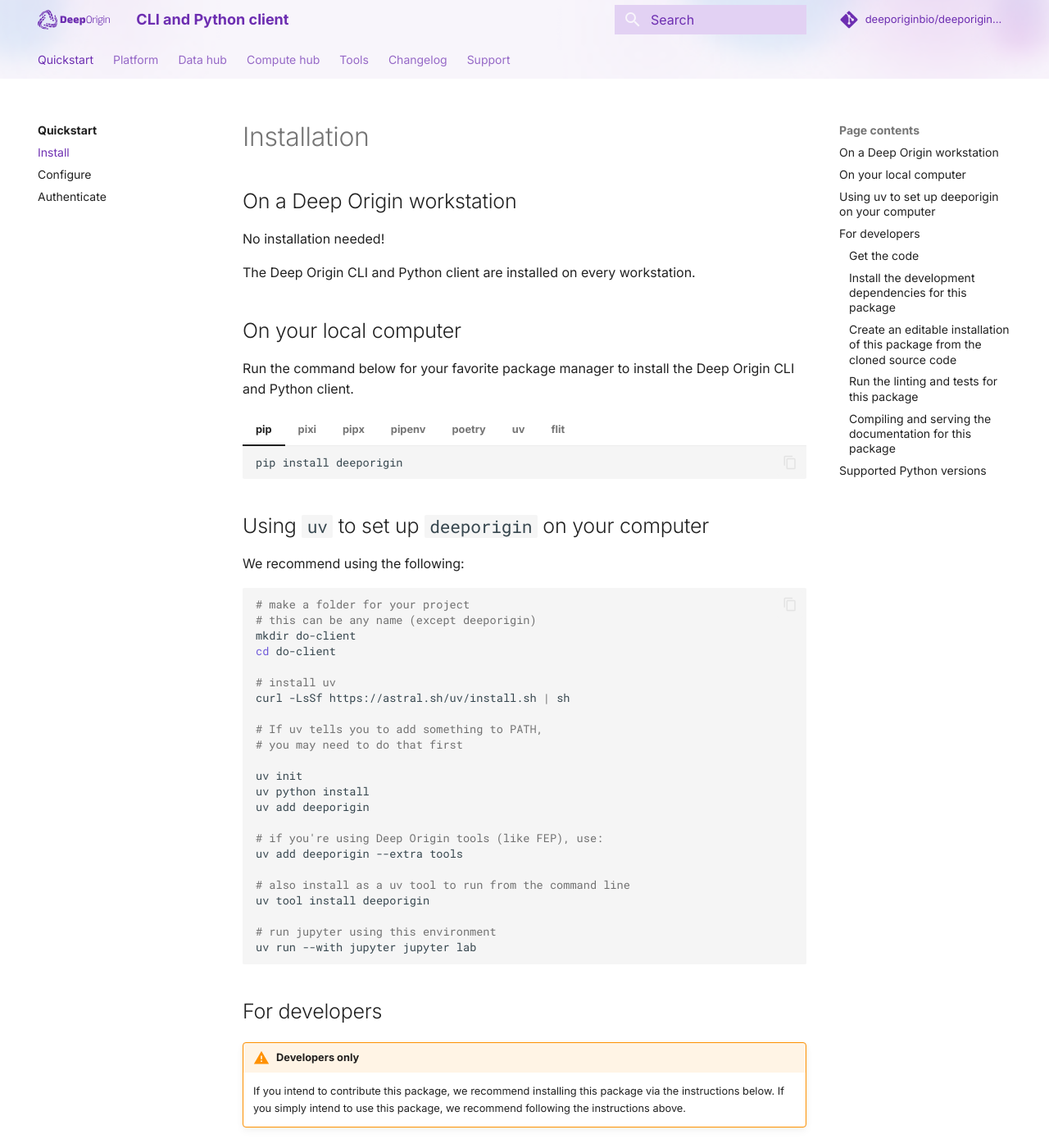
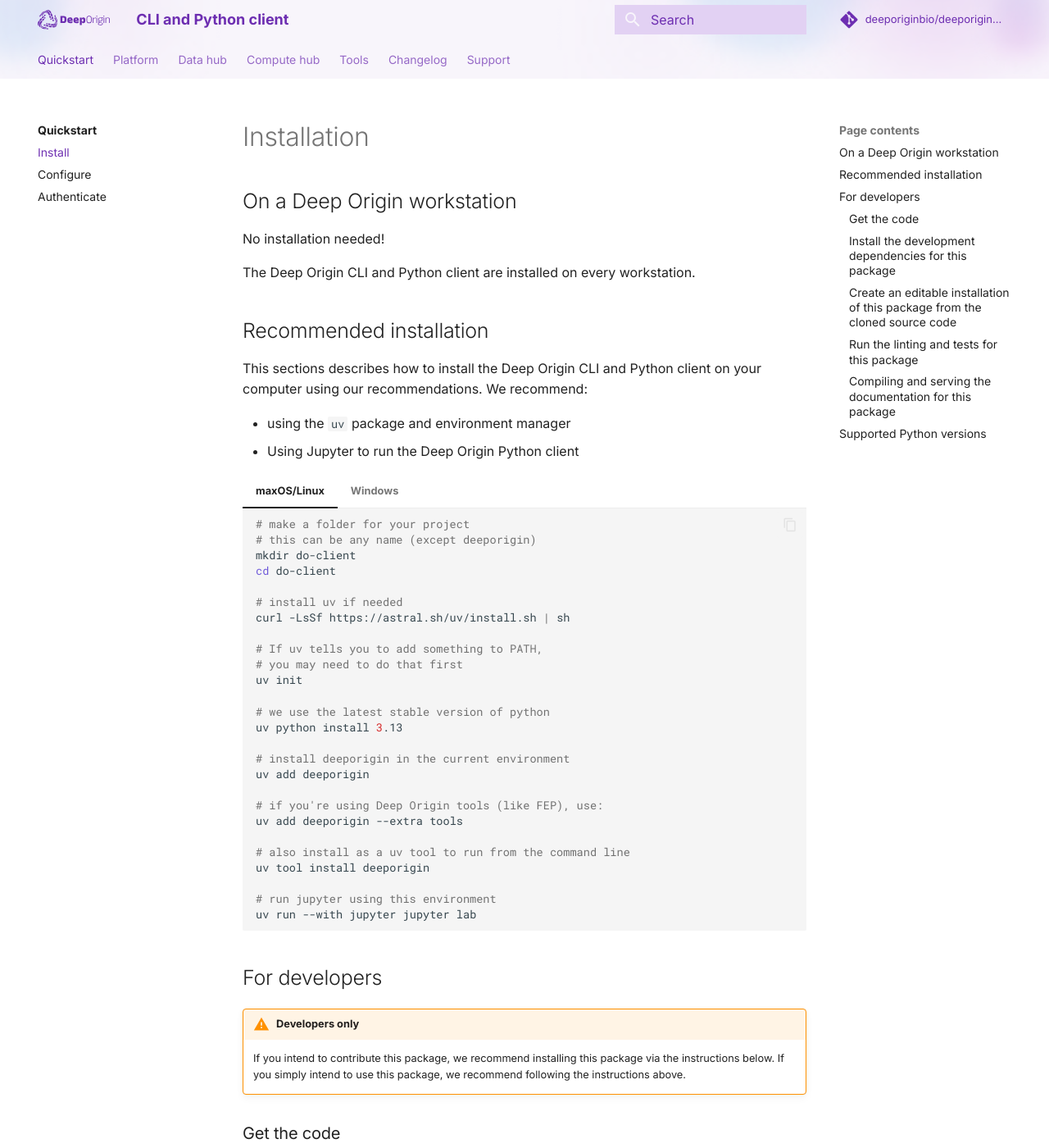
Before and after one commit to deeporiginbio/deeporigin-client, an MkDocs documentation site: the page built from docs/install.md, in a window 1280 px wide and 1400 px high. Shown: the whole window at 82% size. Built offline with MkDocs 1.6.1 and Material for MkDocs 9.7.7, drawn with Linux system fonts in a browser that asks for light colours; comment, search, counter and statistics services are not loaded; some of the changed text lies outside the part shown.

````diff
--- a/docs/install.md
+++ b/docs/install.md
@@ -7,81 +7,76 @@ No installation needed!
 
 The Deep Origin CLI and Python client are installed on every workstation.
 
-## On your local computer
+## Recommended installation
 
-Run the command below for your favorite package manager to install the Deep Origin CLI and Python client.
+This sections describes how to install the Deep Origin CLI and Python client on your computer using our recommendations. We recommend:
 
-=== "pip"
+- using the `uv` package and environment manager
+- Using Jupyter to run the Deep Origin Python client
+
+=== "maxOS/Linux"
 
     ```bash
-    pip install deeporigin
+    # make a folder for your project
+    # this can be any name (except deeporigin)
+    mkdir do-client
+    cd do-client
+
+    # install uv if needed
+    curl -LsSf https://astral.sh/uv/install.sh | sh
+
+    # If uv tells you to add something to PATH,
+    # you may need to do that first
+    uv init
+
+    # we use the latest stable version of python
+    uv python install 3.13
+
+    # install deeporigin in the current environment
+    uv add deeporigin
+
+    # if you're using Deep Origin tools (like FEP), use:
+    uv add deeporigin --extra tools
+
+    # also install as a uv tool to run from the command line
+    uv tool install deeporigin
+
+    # run jupyter using this environment
+    uv run --with jupyter jupyter lab
     ```
 
-=== "pixi"
+
+=== "Windows"
 
     ```bash
-    pixi add --pypi deeporigin
+    # make a folder for your project
+    # this can be any name (except deeporigin)
+    mkdir do-client
+    cd do-client
+
+    # install uv if needed
+    powershell -ExecutionPolicy ByPass -c "irm https://astral.sh/uv/install.ps1 | iex"
+
+    # If uv tells you to add something to PATH,
+    # you may need to do that first
+    uv init
+
+    # we use the latest stable version of python
+    uv python install 3.13
+
+    # install deeporigin in the current environment
+    uv add deeporigin
+
+    # if you're using Deep Origin tools (like FEP), use:
+    uv add deeporigin --extra tools
+
+    # also install as a uv tool to run from the command line
+    uv tool install deeporigin
+
+    # run jupyter using this environment
+    uv run --with jupyter jupyter lab
     ```
 
-=== "pipx"
-
-    ```bash
-    pipx install deeporigin
-    ```
-
-=== "pipenv"
-
-    ```bash
-    pipenv install deeporigin
-    ```
-
-=== "poetry"
-
-    ```bash
-    poetry add deeporigin
-    ```
-
-=== "uv"
-
-    ```bash
-    uv add deeporigin
-    ```
-
-=== "flit"
-
-    ```bash
-    flit install deeporigin
-    ```
-
-## Using `uv` to set up `deeporigin` on your computer
-
-We recommend using the following:
-
-```bash
-# make a folder for your project
-# this can be any name (except deeporigin)
-mkdir do-client
-cd do-client
-
-# install uv
-curl -LsSf https://astral.sh/uv/install.sh | sh
-
-# If uv tells you to add something to PATH,
-# you may need to do that first
-
-uv init
-uv python install
-uv add deeporigin
-
-# if you're using Deep Origin tools (like FEP), use:
-uv add deeporigin --extra tools
-
-# also install as a uv tool to run from the command line
-uv tool install deeporigin
-
-# run jupyter using this environment
-uv run --with jupyter jupyter lab
-```
 
 ## For developers
 
````
Also changed, not shown: other parts of docs/install.md (+1 -1 lines), docs/tools/ref/fep.md (deleted, +0 -19 lines), 2 other files.
